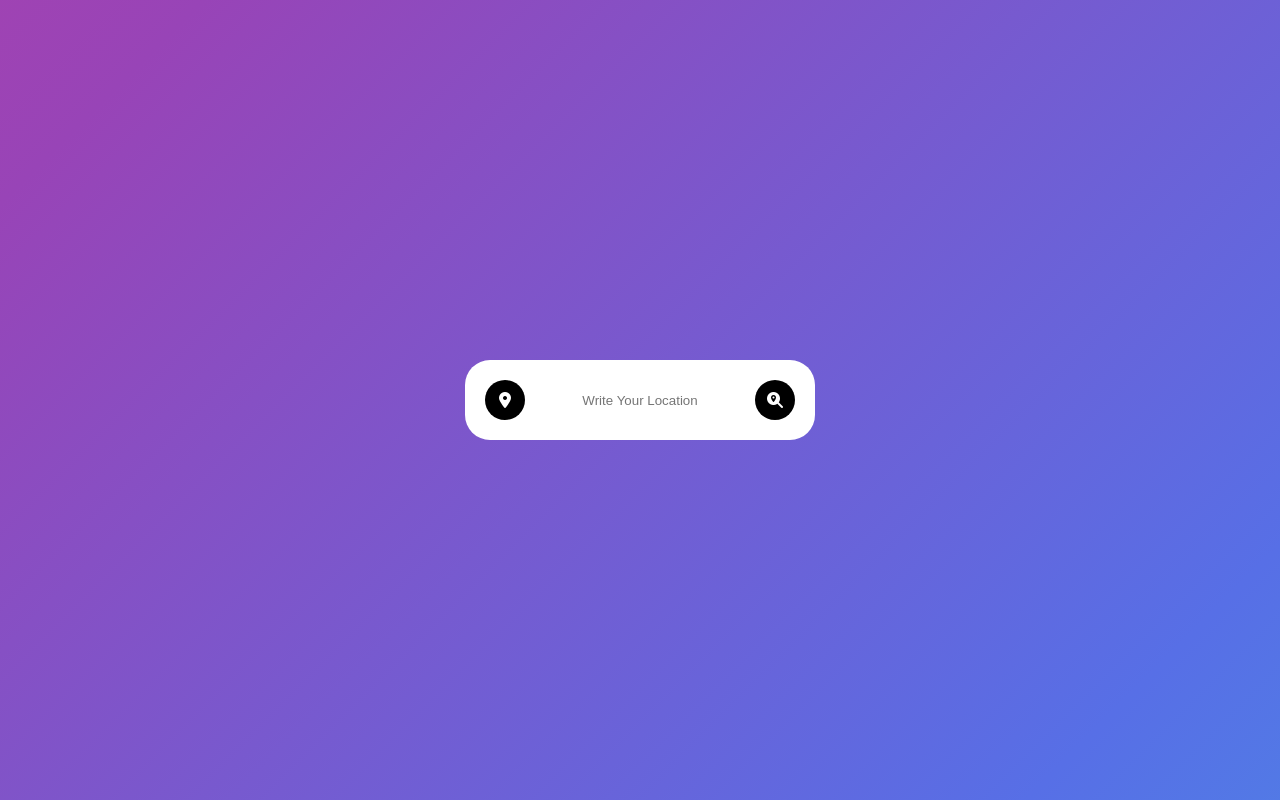
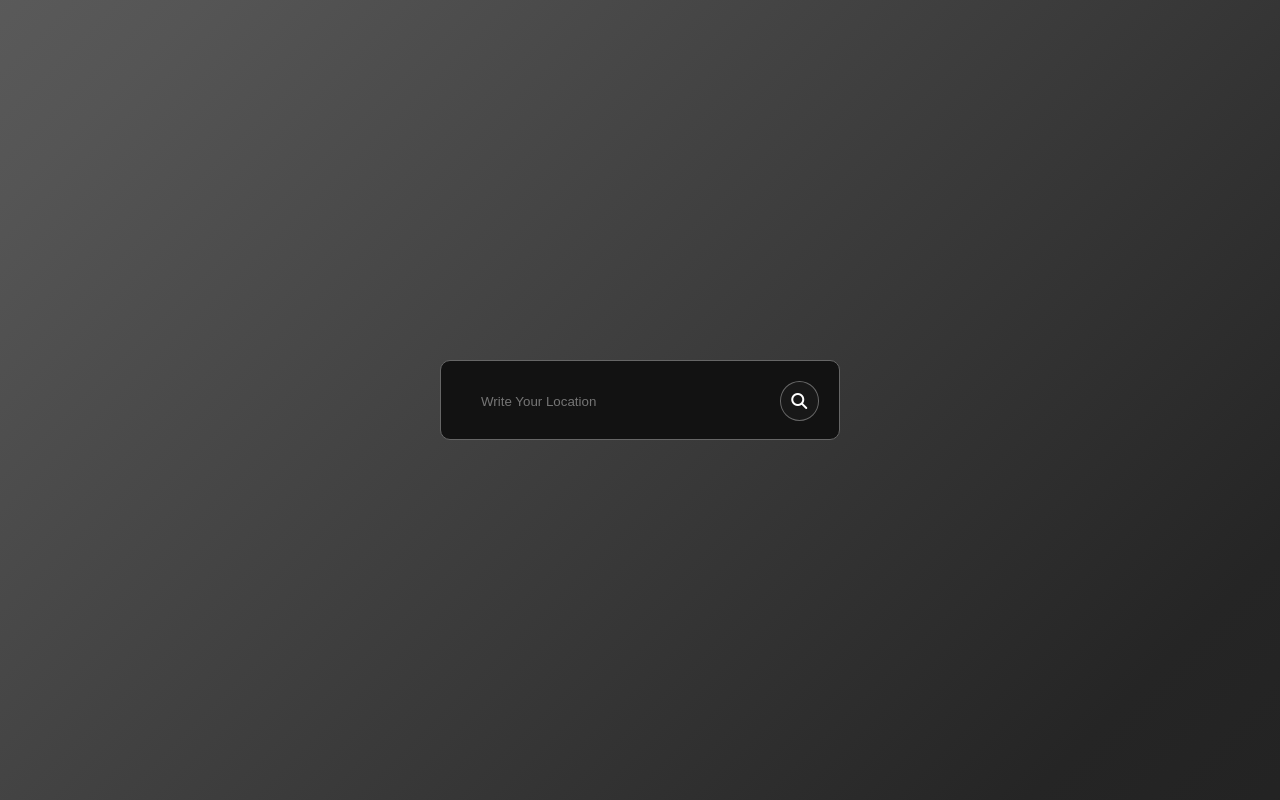
Before and after one commit to fhoas/Weather-App-With-Fetch-API, a plain HTML site: page index.html in a window 1280 px wide. Drawn offline with Linux system fonts and the light colour scheme.

Commit message:
ui update

```diff
--- a/index.html
+++ b/index.html
@@ -1,28 +1,27 @@
 <!DOCTYPE html>
 <html lang="en">
+
 <head>
   <meta charset="UTF-8" />
   <meta http-equiv="X-UA-Compatible" content="IE=edge" />
   <meta name="viewport" content="width=device-width, initial-scale=1.0" />
   <title>Weather App With API</title>
   <link rel="stylesheet" href="./style.css" />
-    <link
-      rel="stylesheet"
-      href="https://cdnjs.cloudflare.com/ajax/libs/font-awesome/6.3.0/css/all.min.css"
+  <link rel="stylesheet" href="https://cdnjs.cloudflare.com/ajax/libs/font-awesome/6.3.0/css/all.min.css"
     integrity="sha512-SzlrxWUlpfuzQ+pcUCosxcglQRNAq/DZjVsC0lE40xsADsfeQoEypE+enwcOiGjk/bSuGGKHEyjSoQ1zVisanQ=="
-      crossorigin="anonymous"
-      referrerpolicy="no-referrer"
-    />
+    crossorigin="anonymous" referrerpolicy="no-referrer" />
 </head>
+
 <body>
   <div class="container">
     <form id="inputArea" action="">
-        <div class="location-icon">
+      <!-- <div class="location-icon">
         <i class="fa-solid fa-location-dot"></i>
-        </div>
+      </div> -->
       <input type="text" placeholder="Write Your Location" />
       <div class="search-icon">
-          <i class="fa-sharp fa-solid fa-magnifying-glass-location"></i>
+        <i class="fa-sharp fa-solid fa-magnifying-glass"></i>
+
       </div>
     </form>
 
@@ -54,4 +53,5 @@
   </div>
   <script src="./script.js"></script>
 </body>
+
 </html>
--- a/script.js
+++ b/script.js
@@ -1,5 +1,5 @@
 var input = document.querySelector("input");
-var search = document.querySelector(".fa-magnifying-glass-location");
+var search = document.querySelector(".fa-magnifying-glass");
 var weatherIcon = document.querySelector(".weather-icon img");
 var weatherIconn = document.querySelector(".weather-icon");
 var tempData = document.querySelector(".temp-data");
@@ -7,7 +7,7 @@ var windData = document.querySelector(".wind-data");
 var city = document.querySelector(".city_name");
 var temp = document.querySelector(".temp");
 var wind = document.querySelector(".wind");
-var description = document.querySelector(".description")
+var description = document.querySelector(".description");
 
 search.addEventListener("click", function () {
   var cityName = input.value;
--- a/style.css
+++ b/style.css
@@ -5,17 +5,17 @@
 }
 
 body {
-    font-family    : "Poppins";
     display        : flex;
     justify-content: center;
     align-items    : center;
+    font-family    : "Poppins", sans-serif !important;
     min-height     : 100vh;
     background-size: 300% 300%;
     background-image: linear-gradient(-45deg,
-            rgba(59, 173, 227, 1) 0%,
-            rgba(87, 111, 230, 1) 25%,
-            rgba(152, 68, 183, 1) 51%,
-            rgba(255, 53, 127, 1) 100%);
+            #181818 0%,
+            #252525 25%,
+            #555 51%,
+            #999 100%);
     animation: AnimateBG 20s ease infinite;
 }
 
@@ -35,11 +35,12 @@ body {
 
 .container {
     height       : 80px;
-    width        : 350px;
-    background   : #fff;
-    border-radius: 25px;
+    width        : 400px;
+    background   : #121212;
+    border       : 1px solid #666;
+    border-radius: 10px;
     padding      : 20px;
-    transition   : 2s;
+    transition   : 1.5s;
     overflow     : hidden;
 }
 
@@ -54,19 +55,19 @@ body {
 }
 
 input {
-    padding       : 10px 20px;
-    width         : 60%;
-    border        : 2px solid #242424;
-    outline       : none;
-    text-transform: uppercase;
-    font-weight   : bold;
-    border        : 0;
+    padding          : 10px 20px;
+    width            : 90%;
+    /* border        : 2px solid #242424; */
+    outline          : none;
+    text-transform   : capitalize;
+    border           : 0;
+    background       : #121212;
+    color            : #fff;
 }
 
 input::placeholder {
     text-transform: capitalize;
     font-weight   : 300;
-    text-align    : center;
 }
 
 .informationArea {
@@ -75,6 +76,7 @@ input::placeholder {
     display        : flex;
     justify-content: center;
     align-items    : center;
+    color          : #fff;
     flex-direction : column;
 }
 
@@ -106,38 +108,38 @@ input::placeholder {
 }
 
 .description {
-    font-size  : 26px;
-    margin     : 0 0 15px 0;
+    font-size: 26px;
+    margin   : 0 0 15px 0;
 }
 
 .wind-data {
-    display  : none;
-    font-size: 20px;
+    display        : none;
+    font-size      : 20px;
     justify-content: center;
-    align-items: center;
-    flex-direction: column;
+    align-items    : center;
+    flex-direction : column;
 }
 
-.wind-icon{
-    display: flex;
+.wind-icon {
+    display        : flex;
     justify-content: center;
-    align-items: center;
-    gap: 5px;
+    align-items    : center;
+    gap            : 5px;
 }
 
 .temp-data {
-    display  : none;
+    display        : none;
     justify-content: center;
-    flex-direction: column;
-    align-items: center;
-    font-size: 20px;
+    flex-direction : column;
+    align-items    : center;
+    font-size      : 20px;
 }
 
-.temp-icon{
-    display: flex;
+.temp-icon {
+    display        : flex;
     justify-content: center;
-    align-items: center;
-    gap: 5px;
+    align-items    : center;
+    gap            : 5px;
 }
 
 .location-icon {
@@ -146,7 +148,8 @@ input::placeholder {
     display        : flex;
     justify-content: center;
     align-items    : center;
-    background     : #000;
+    background     : #181818;
+    border         : 1px solid #666;
     border-radius  : 50%;
     color          : #fff;
 }
@@ -157,7 +160,13 @@ input::placeholder {
     display        : flex;
     justify-content: center;
     align-items    : center;
-    background     : #000;
+    background     : #181818;
+    border         : 1px solid #666;
     border-radius  : 50%;
     color          : #fff;
 }
+
+.search-icon:hover {
+    background: #121212;
+    border    : 1px solid #c1c1c1;
+}
```
Lines whose indentation alone changed are shown as unchanged.
